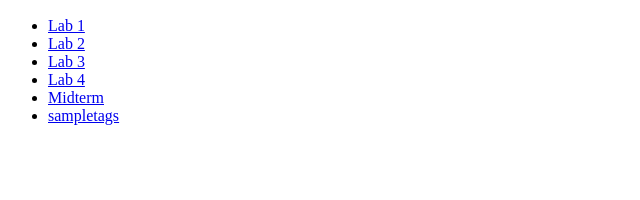
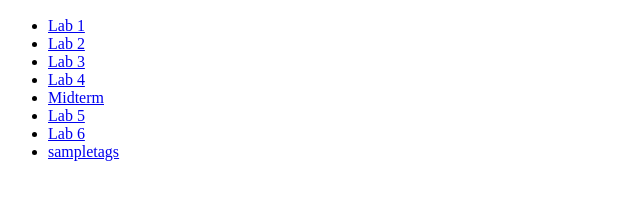
Before and after one commit to BBrav0/SchoolSite, a website: page public/index.html in a window 1280 px wide. Shown: the part 110-310 px from the top of the page, without its empty margins (0-640 px from the left). Drawn offline with Linux system fonts and the light colour scheme.

Commit message:
Resolve merge conflicts and add Lab 6

```diff
--- a/public/index.html
+++ b/public/index.html
@@ -13,6 +13,8 @@
         <li><a href="CS 134/Lab 3/Lab3.html">Lab 3</a></li>
         <li><a href="CS 134/Lab 4/townhall3/index.html">Lab 4</a></li>
         <li><a href="CS 134/Midterm/index.html">Midterm</a></li>
+        <li><a href="CS 134/Lab 5/form.html">Lab 5</a></li>
+        <li><a href="CS 134/Lab 6/index.html">Lab 6</a></li>
         <li><a href="CS 134/sampletags.html">sampletags</a></li>
 
     </ul>
```
Also changed, not shown: 3 other files.
